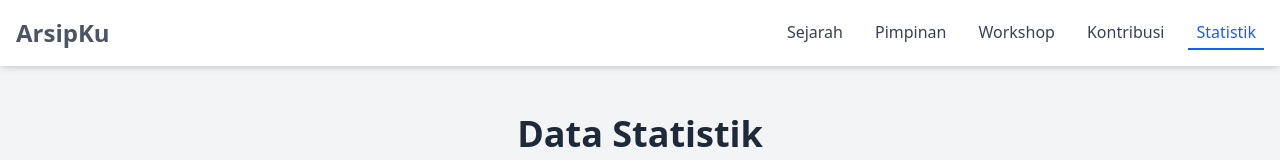
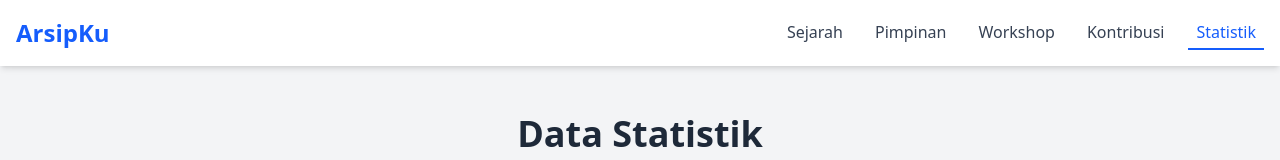
Before and after one commit to rizal-fahmi/arsipku, a React (Vite) app: page /statistik in a window 1280 px wide. Shown: the top 160 px of the page. Built offline with nearby package versions, Linux system fonts and the light colour scheme.

Commit message:
ubah warna logo

```diff
--- a/src/components/Navbar.jsx
+++ b/src/components/Navbar.jsx
@@ -18,7 +18,7 @@ export default function Navbar() {
         {/* Logo = Link ke Home */}
         <NavLink
           to="/"
-          className="text-2xl font-bold text-gray-600 hover:text-blue-700 transition duration-200"
+          className="text-2xl font-bold text-blue-600 hover:text-blue-400 transition duration-200"
         >
           ArsipKu
         </NavLink>
```
